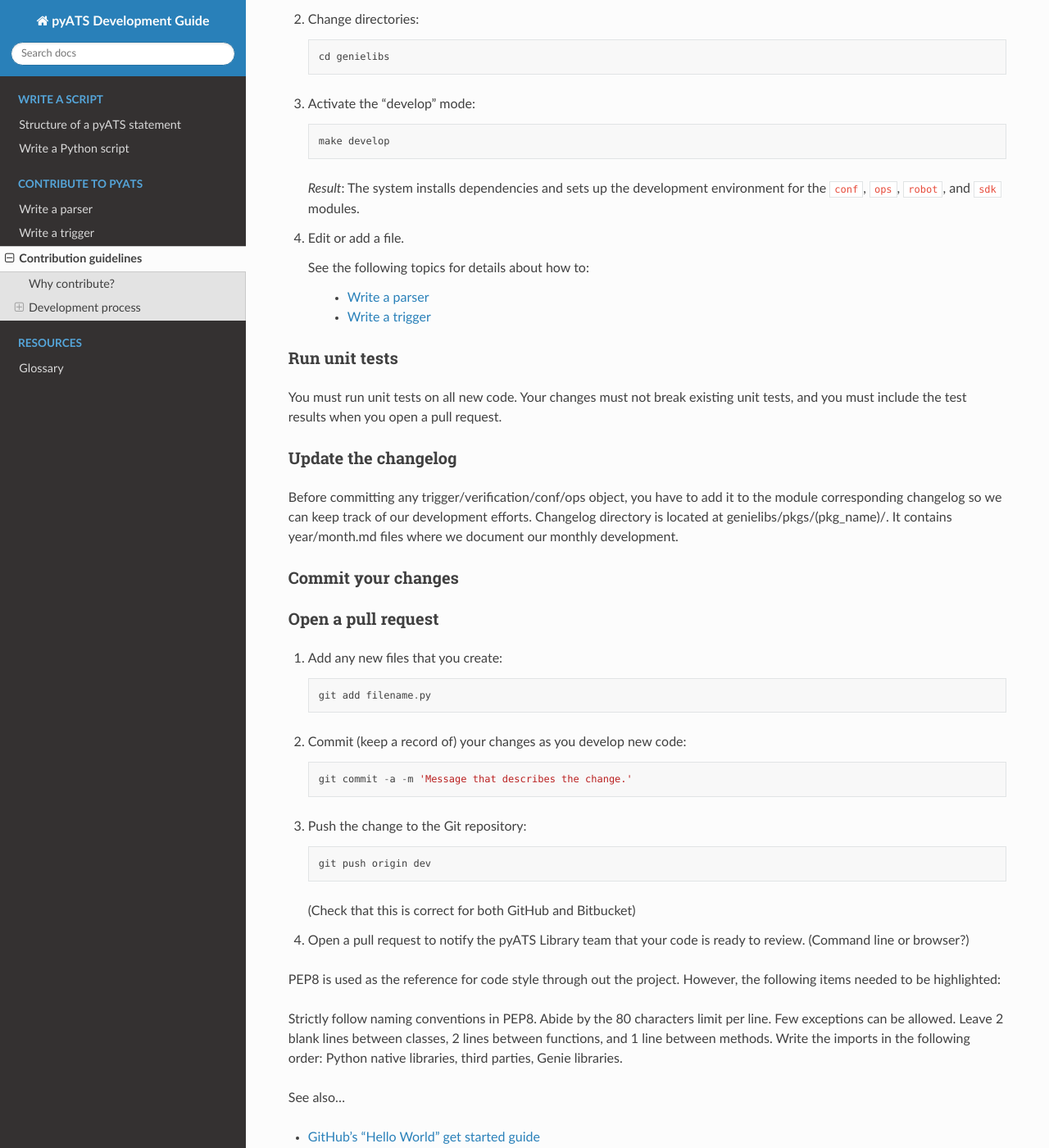
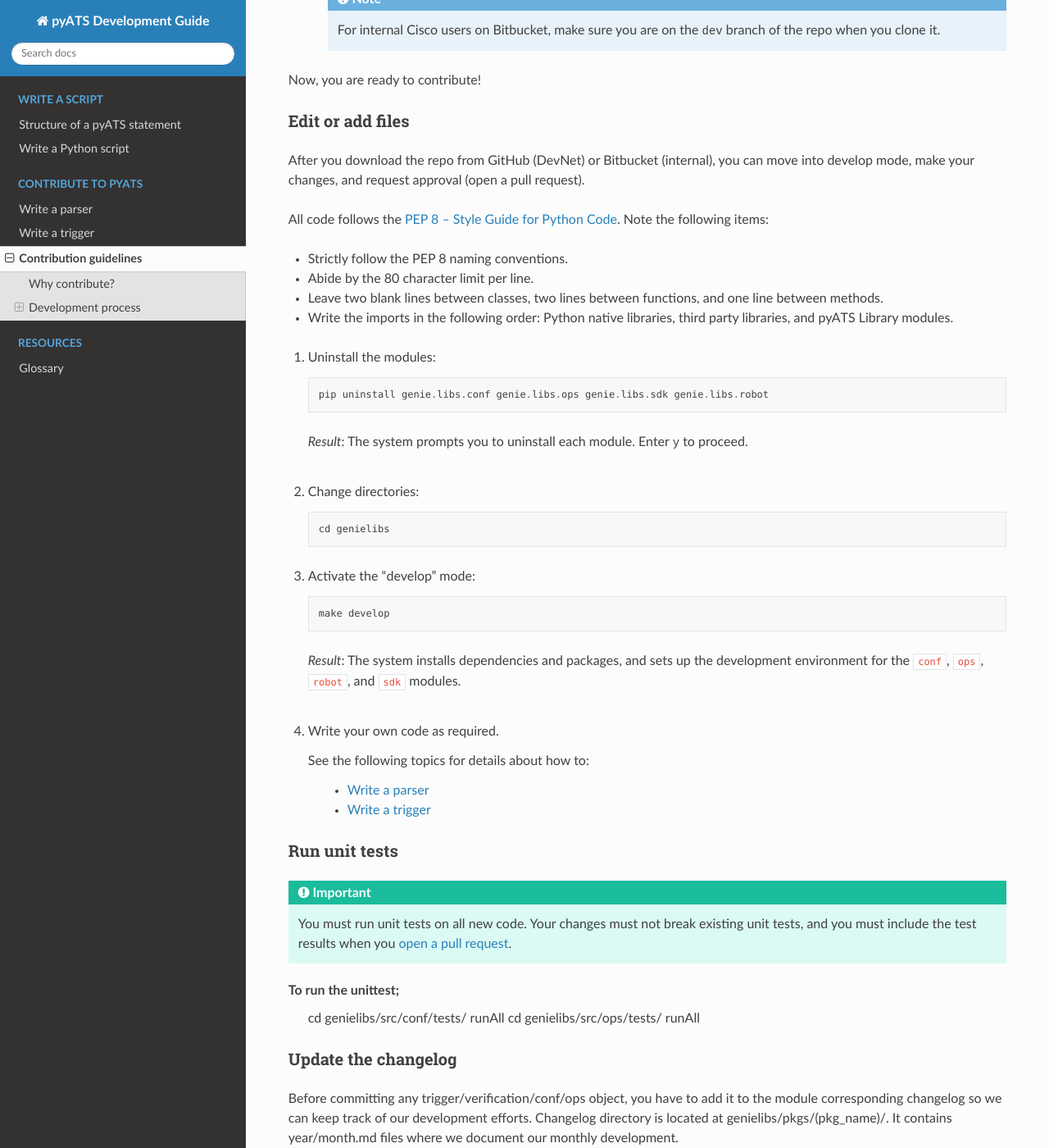
Before and after one commit to CiscoTestAutomation/getting-started, a Sphinx documentation site: the page built from source/contribute/contribute.rst, in a window 1280 px wide and 1400 px high, scrolled down 2227 px. Shown: the whole window at 82% size. Built offline with Sphinx 7.4.7 and the Read the Docs theme 2.0.0, drawn with Linux system fonts in a browser that asks for light colours; some of the changed text lies outside the part shown.

Commit message:
Work in progress.

```diff
--- a/source/contribute/contribute.rst
+++ b/source/contribute/contribute.rst
@@ -8,25 +8,38 @@
     :header: "Module", "Description"
     :widths: 10 90
 
-    "Conf", "Conf objects are built as per the IETF/open-config standards."
-    "Ops", "Ops objects are built as per the IETF/open-config standards."
+    "Conf", "Conf objects are built as per the IETF/OpenConfig standards."
+    "Ops", "Ops objects are built as per the IETF/OpenConfig standards."
     "Robot", "The libraries are related to the Robot Framework."
     "SDK", "These are the libraries and datafiles for the test cases (:term:`Triggers <trigger>` and :term:`Verifications <verification>`)."
 
-.. _why-contribute
+.. _why-contribute:
 
 Why contribute?
 ---------------
 
+.. _development-process:
 
 Development process
 -------------------
-Before you begin this process, check Verify if an existing structure (feature structure, ex: BGP, OSPF,..) exists at genielibs/src/conf and genielibs/src/ops. If not, create a new one following conf structure building guide and ops structure building guide guides.
+
+Check the existing components
+^^^^^^^^^^^^^^^^^^^^^^^^^^^^^
+Before you begin this process, check to see if an existing ``conf`` or ``ops`` :term:`feature` structure, :term:`trigger`, or :term:`parser` meets your requirements. On `the pyATS Library GitHub site <https://github.com/CiscoTestAutomation>`_, look at :monospace:`/genielibs/pkgs/<module>-pkg/src/genie/libs/<module>/`, where :monospace:`<module>` is the module that you want to check.
+
+If you need to create a new feature within the ``conf`` or ``ops`` modules, follow these guidelines:
+
+* `conf guidelines <https://github.com/CiscoTestAutomation/genielibs/blob/master/CONF.md>`_
+* `ops guidelines <https://github.com/CiscoTestAutomation/genielibs/blob/master/OPS.md>`_
+
+If you want to write a new trigger or verification, check to see if an existing trigger or verification exists for the same action (such as ShutNoshut, ConfigUnconfig), by feature (such as BGP or OSPF): `/genielibs/pkgs/sdk-pkg/src/genie/libs/sdk/triggers <https://github.com/CiscoTestAutomation/genielibs/tree/master/pkgs/sdk-pkg/src/genie/libs/sdk/triggers>`_
+
+For verifications, which are typically parsers, check by OS and show command: `genieparser/src/genie/libs/parser <https://github.com/CiscoTestAutomation/genieparser/tree/master/src/genie/libs/parser>`_
+
+
 
 
 .. _GitHub-basics:
-
-
 
 GitHub basics
 ^^^^^^^^^^^^^
@@ -67,17 +80,26 @@
 
    where *repo_name* is the name of the repository you want to work on. |br| |br|
 
-Now you are ready to contribute!
+    .. note:: For internal Cisco users on Bitbucket, make sure you are on the :monospace:`dev` branch of the repo when you clone it.
+
+Now, you are ready to contribute!
 
 Edit or add files
 ^^^^^^^^^^^^^^^^^
-After you download the repo from GitHub (DevNet) or Bitbucket (internal), you can move into develop mode, make your changes, and request approval.
+After you download the repo from GitHub (DevNet) or Bitbucket (internal), you can move into develop mode, make your changes, and request approval (open a pull request).
+
+All code follows the `PEP 8 -- Style Guide for Python Code <https://www.python.org/dev/peps/pep-0008/>`_. Note the following items:
+
+* Strictly follow the PEP 8 naming conventions.
+* Abide by the 80 character limit per line.
+* Leave two blank lines between classes, two lines between functions, and one line between methods.
+* Write the imports in the following order: Python native libraries, third party libraries, and |library| modules.
 
 #. Uninstall the modules::
 
     pip uninstall genie.libs.conf genie.libs.ops genie.libs.sdk genie.libs.robot
 
-   *Result*: The system prompts you to uninstall each module. Enter :monospace:`y` to proceed.
+   *Result*: The system prompts you to uninstall each module. Enter :monospace:`y` to proceed. |br| |br|
 
 #. Change directories::
 
@@ -87,9 +109,9 @@
 
     make develop
 
-   *Result*: The system installs dependencies and sets up the development environment for the ``conf``, ``ops``, ``robot``, and ``sdk`` modules.
+   *Result*: The system installs dependencies and packages, and sets up the development environment for the ``conf``, ``ops``, ``robot``, and ``sdk`` modules. |br| |br|
 
-#. Edit or add a file.
+#. Write your own code as required.
 
    See the following topics for details about how to:
 
@@ -98,7 +120,13 @@
 
 Run unit tests
 ^^^^^^^^^^^^^^
-You must run unit tests on all new code. Your changes must not break existing unit tests, and you must include the test results when you open a pull request.
+.. important:: You must run unit tests on all new code. Your changes must not break existing unit tests, and you must include the test results when you :ref:`open a pull request <open-pull-request>`.
+
+To run the unittest;
+    cd genielibs/src/conf/tests/
+    runAll
+    cd genielibs/src/ops/tests/
+    runAll
 
 Update the changelog
 ^^^^^^^^^^^^^^^^^^^^
@@ -106,6 +134,8 @@
 
 Commit your changes
 ^^^^^^^^^^^^^^^^^^^
+
+.. _open-pull-request:
 
 Open a pull request
 ^^^^^^^^^^^^^^^^^^^
@@ -126,12 +156,7 @@
 
 #. Open a pull request to notify the |library| team that your code is ready to review. (Command line or browser?)
 
-PEP8 is used as the reference for code style through out the project. However, the following items needed to be highlighted:
 
-Strictly follow naming conventions in PEP8.
-Abide by the 80 characters limit per line. Few exceptions can be allowed.
-Leave 2 blank lines between classes, 2 lines between functions, and 1 line between methods.
-Write the imports in the following order: Python native libraries, third parties, Genie libraries.
 
 
 
```
Also changed, not shown: other parts of source/contribute/contribute.rst (+1 -1 lines).
